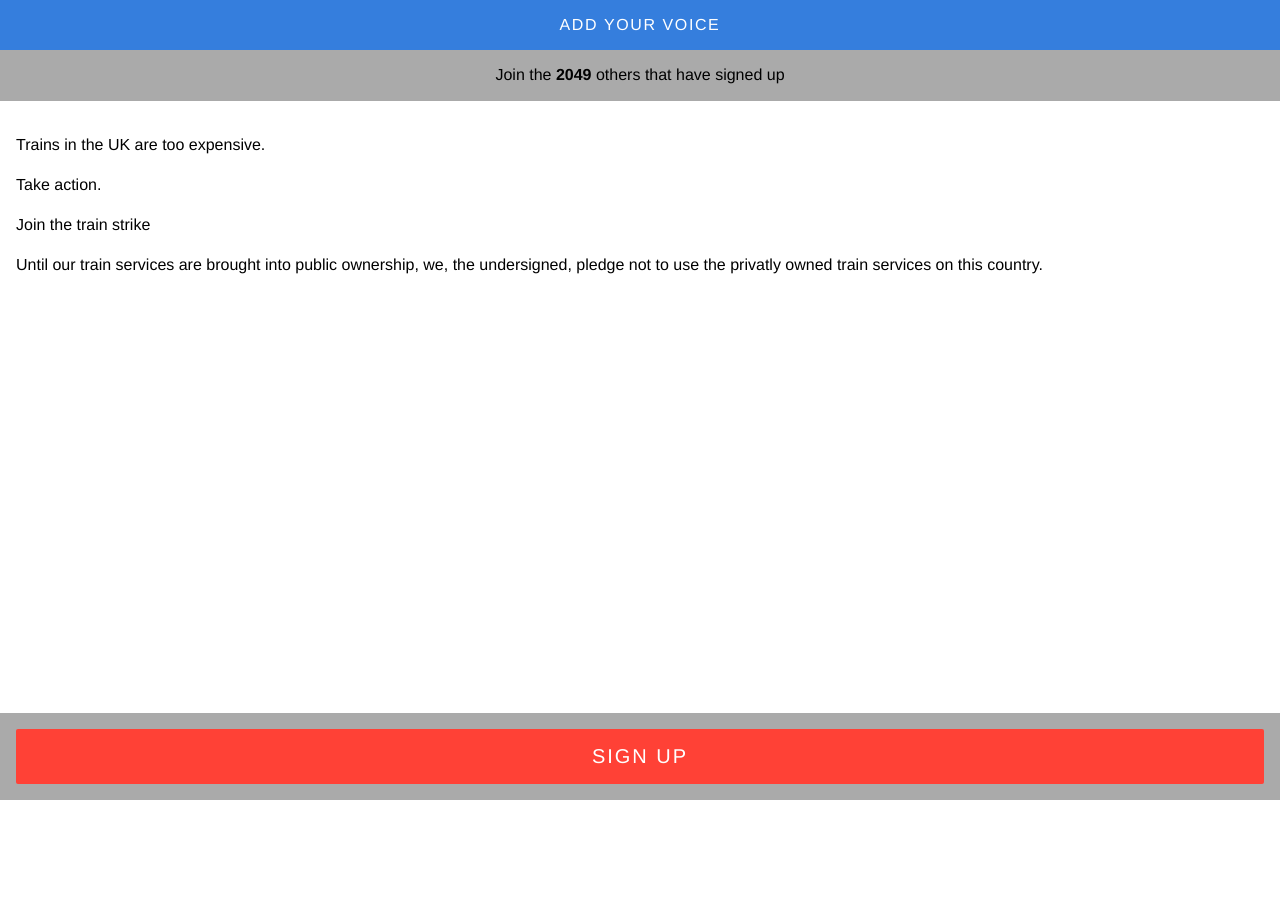
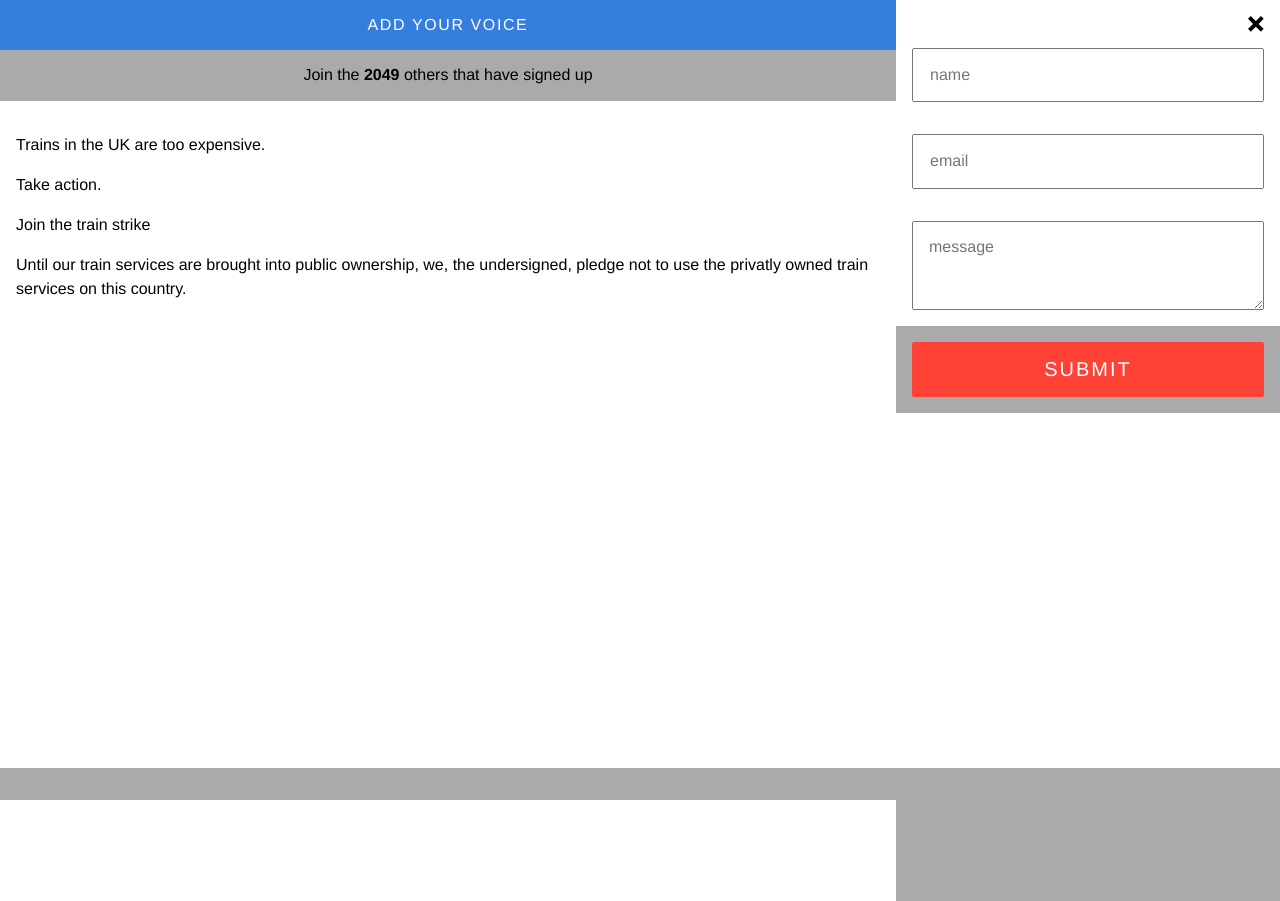
Before and after one commit to des-des/train-strike, a plain HTML site: page index.html in a window 1280 px wide. Drawn offline with nearby package versions, Linux system fonts and the light colour scheme.

Commit message:
expand submit form on bigger screens

```diff
--- a/index.html
+++ b/index.html
@@ -6,6 +6,7 @@
   </head>
   <body class="helvetica bg-light-silver">
     <div class='overflow-hidden'>
+      <div class="fl w-100 w-70-l">
         <header class="fl w-100 pa3 tc bg-blue white tracked">
           <span class="ttu">Add your voice</span>
         </header>
@@ -32,6 +33,7 @@
         <footer class="fl w-100 pa3 tc fixed bottom-0 bg-light-silver">
           <a class="tracked f4 w-100 link dim br1 ph3 pv3 dib white bg-red ttu sign-me-modal__open-button" href="#0">Sign up</a>
         </footer>
+      </div>
 
       <div class='sign-me-modal tc w-100 bg-white'>
         <img src='x.svg' class='fr w1 h1 pa3 sign-me-modal__close-button'></img>
@@ -45,7 +47,7 @@
           <textarea placeholder="message" class='w-100 pa3 helvetica' rows='3'></textarea>
         </div>
         <footer class="fl w-100 pa3 tc bg-light-silver">
-          <a class="tracked f4 w-100 link dim br1 ph3 pv3 dib white bg-red ttu sign-me-modal__open-button" href="#0">submit</a>
+          <a class="tracked f4 w-100 link dim br1 ph3 pv3 dib white bg-red ttu" href="#0">submit</a>
         </footer>
       </div>
     </div>
--- a/style.css
+++ b/style.css
@@ -14,3 +14,20 @@
 .sign-me-modal.sign-me-modal--open {
   bottom: 0;
 }
+
+@media screen and (min-width: 60em) {
+  .sign-me-modal {
+    float: left;
+    position:inherit;
+    width: 30%;
+    height: 100vh;
+    bottom: auto;
+  }
+  .wrapper {
+    float: left;
+    width: 70%
+  }
+  .sign-me-modal__open-button {
+    display: none;
+  }
+}
```
Lines whose indentation alone changed are shown as unchanged.
